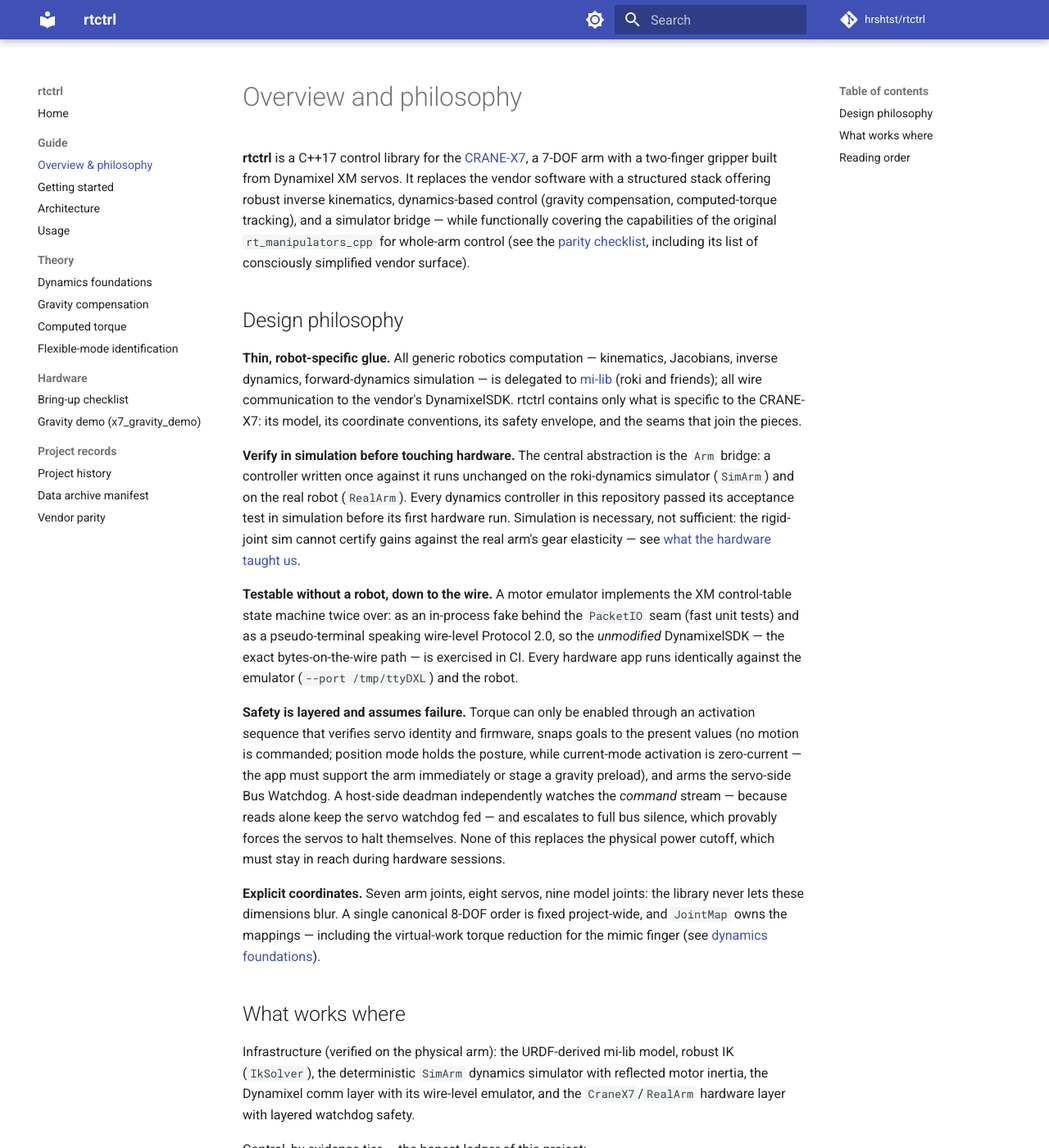
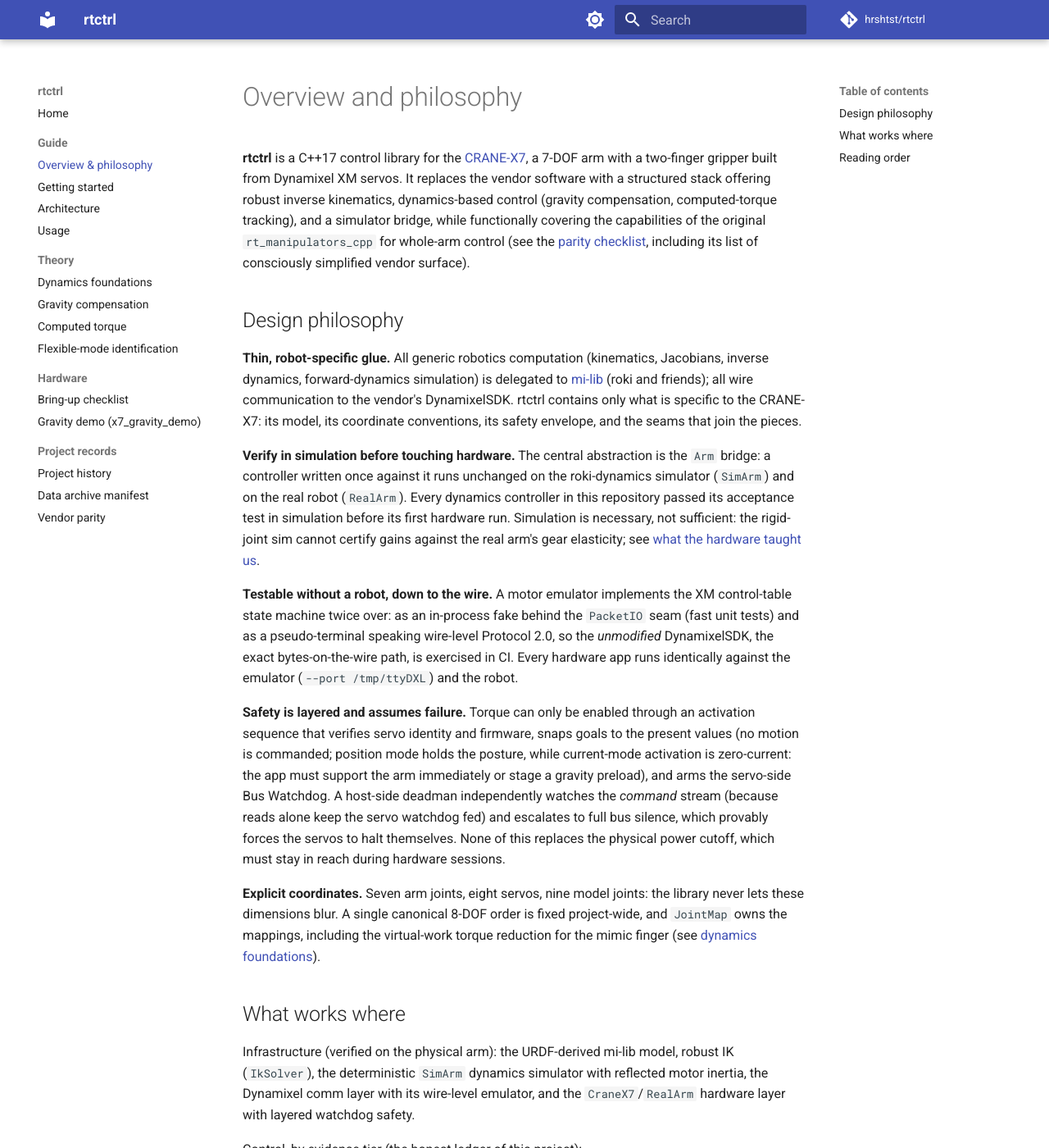
Before and after one commit to hrshtst/rtctrl, an MkDocs documentation site: the page built from docs/guide/overview.md, in a window 1280 px wide and 1400 px high. Shown: the whole window at 82% size. Built offline with MkDocs 1.6.1 and Material for MkDocs 9.7.7, drawn with Linux system fonts in a browser that asks for light colours; comment, search, counter and statistics services are not loaded; some of the changed text lies outside the part shown.

```diff
--- a/docs/guide/overview.md
+++ b/docs/guide/overview.md
@@ -5,15 +5,15 @@
 two-finger gripper built from Dynamixel XM servos. It replaces the
 vendor software with a structured stack offering robust inverse
 kinematics, dynamics-based control (gravity compensation,
-computed-torque tracking), and a simulator bridge — while functionally
+computed-torque tracking), and a simulator bridge, while functionally
 covering the capabilities of the original `rt_manipulators_cpp` for
 whole-arm control (see the [parity checklist](../records/parity.md), including
 its list of consciously simplified vendor surface).
 
 ## Design philosophy
 
-**Thin, robot-specific glue.** All generic robotics computation —
-kinematics, Jacobians, inverse dynamics, forward-dynamics simulation —
+**Thin, robot-specific glue.** All generic robotics computation
+(kinematics, Jacobians, inverse dynamics, forward-dynamics simulation)
 is delegated to [mi-lib](https://github.com/mi-lib) (roki and
 friends); all wire communication to the vendor's DynamixelSDK. rtctrl
 contains only what is specific to the CRANE-X7: its model, its
@@ -26,14 +26,14 @@ runs unchanged on the roki-dynamics simulator (`SimArm`) and on the
 real robot (`RealArm`). Every dynamics controller in this repository
 passed its acceptance test in simulation before its first hardware
 run. Simulation is necessary, not sufficient: the rigid-joint sim
-cannot certify gains against the real arm's gear elasticity — see
+cannot certify gains against the real arm's gear elasticity; see
 [what the hardware taught us](../theory/computed-torque.md#what-the-hardware-taught-us).
 
 **Testable without a robot, down to the wire.** A motor emulator
 implements the XM control-table state machine twice over: as an
 in-process fake behind the `PacketIO` seam (fast unit tests) and as a
 pseudo-terminal speaking wire-level Protocol 2.0, so the *unmodified*
-DynamixelSDK — the exact bytes-on-the-wire path — is exercised in CI.
+DynamixelSDK, the exact bytes-on-the-wire path, is exercised in CI.
 Every hardware app runs identically against the emulator
 (`--port /tmp/ttyDXL`) and the robot.
 
@@ -52,7 +52,7 @@ sessions.
 **Explicit coordinates.** Seven arm joints, eight servos, nine model
 joints: the library never lets these dimensions blur. A single
 canonical 8-DOF order is fixed project-wide, and `JointMap` owns the
-mappings — including the virtual-work torque reduction for the mimic
+mappings, including the virtual-work torque reduction for the mimic
 finger (see [dynamics foundations](../theory/dynamics-foundations.md)).
 
 ## What works where
@@ -63,7 +63,7 @@ dynamics simulator with reflected motor inertia, the Dynamixel comm
 layer with its wire-level emulator, and the `CraneX7`/`RealArm`
 hardware layer with layered watchdog safety.
 
-Control, by evidence tier — the honest ledger of this project:
+Control, by evidence tier (the honest ledger of this project):
 
 | Capability | Theory | Simulation | Hardware |
 |---|---|---|---|
@@ -78,11 +78,11 @@ The consolidated record of every decision and hardware finding is
 
 ## Reading order
 
-1. [Getting started](getting-started.md) — build it, run the emulator
+1. [Getting started](getting-started.md): build it, run the emulator
    demo, see the model.
-2. [Architecture](architecture.md) — layers, coordinates, the bridge,
+2. [Architecture](architecture.md): layers, coordinates, the bridge,
    safety.
-3. [Usage](usage.md) — the library as an API, with code.
+3. [Usage](usage.md): the library as an API, with code.
 4. Theory: [foundations](../theory/dynamics-foundations.md) ·
    [gravity compensation](../theory/gravity-compensation.md) ·
    [computed torque](../theory/computed-torque.md).
```
Also changed, not shown: other parts of docs/guide/overview.md (+3 -3 lines).
